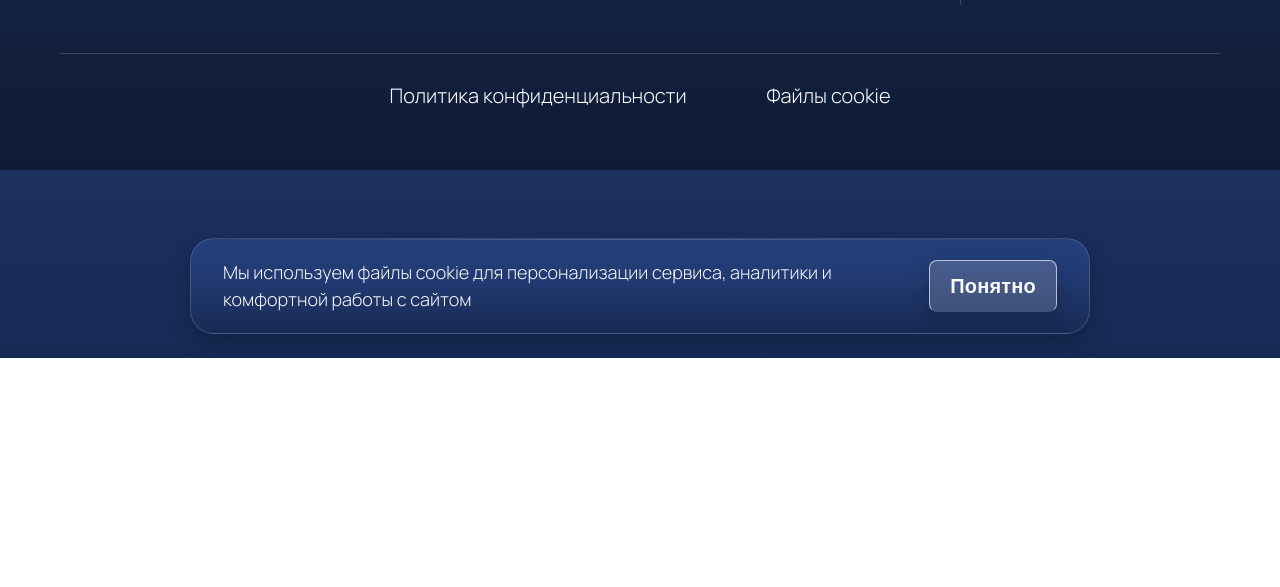
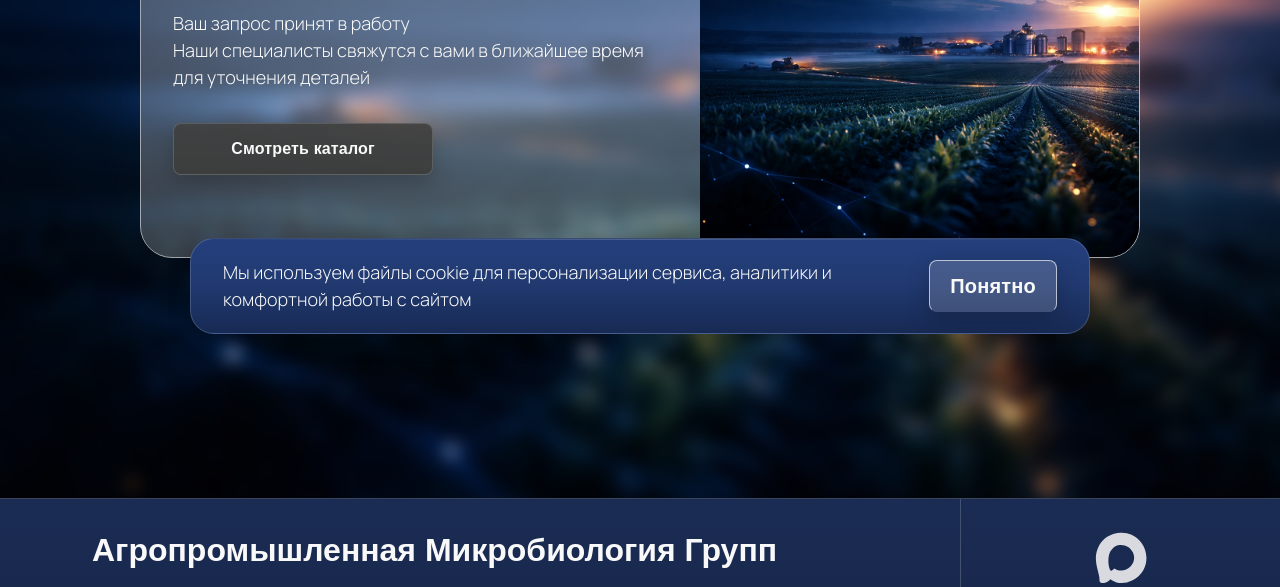
Before and after one commit to Alexandr-Gorin/am-group-website, a website built with Vite: page src/pages/feedback.html in a window 1280 px wide. Shown: the part 442-1029 px from the top of the page. Before the commit the page ends 800 px from the top, so only its background shows below. Built offline with nearby package versions, Linux system fonts and the light colour scheme; a web font is replaced by a local one.

Commit message:
feat(feedback): implement feedback.html thank you page
- create src/pages/feedback.html with full page content
- create src/css/components/feedback.css
- blurred background image + sharp image on right side of glass card
- glass card with title, description, button Смотреть каталог
- button links to catalog.html
- fix image overflow: parent wrapper overflow hidden, object-fit cover
- mobile: side image hidden, only blurred background + glass card
- responsive layout for mobile, tablet-v, tablet-h, desktop

```diff
--- /dev/null
+++ b/src/css/components/feedback.css
@@ -0,0 +1,158 @@
+/* ============================================
+   FEEDBACK — Thank You Page
+   ============================================ */
+
+.feedback {
+  position: relative;
+  width: 100%;
+  min-height: 100vh;
+  display: flex;
+  align-items: center;
+  justify-content: center;
+  padding: 0 20px 80px;
+  overflow: hidden;
+}
+
+/* Blurred full-section background */
+.feedback__bg {
+  position: absolute;
+  inset: 0;
+  filter: blur(7.5px);
+  transform: scale(1.1);
+  z-index: 0;
+}
+
+.feedback__bg-img {
+  display: block;
+  width: 100%;
+  height: 100%;
+  object-fit: cover;
+  pointer-events: none;
+}
+
+/* Outer container — flex row, clips both children to rounded corners */
+.feedback__center {
+  position: relative;
+  z-index: 1;
+  display: flex;
+  overflow: hidden;
+  border-radius: 32px;
+  border: 1px solid var(--color-glass-strong-stroke);
+  /* Mobile: size is driven by the card's content */
+  width: 100%;
+  max-width: 301px;
+}
+
+/* Glass content card — left flex item */
+.feedback__card {
+  flex: 0 0 auto;
+  width: 100%;
+  padding: 24px 20px;
+  background: var(--color-glass-card-strong);
+  display: flex;
+  flex-direction: column;
+  align-items: center;
+  justify-content: center;
+  gap: 16px;
+}
+
+.feedback__title {
+  font-size: var(--font-size-h1);
+  line-height: 1;
+  letter-spacing: 0.01em;
+  width: 100%;
+}
+
+.feedback__desc {
+  font-size: var(--font-size-body-l);
+  line-height: 1.5;
+  width: 100%;
+}
+
+.feedback__desc p {
+  margin: 0;
+}
+
+/* Button full width on mobile */
+.feedback__card .button--secondary {
+  width: 100%;
+}
+
+/* Sharp image — right flex item, hidden on mobile */
+.feedback__image-wrap {
+  display: none;
+  flex: 1 0 0;
+  overflow: hidden;
+  min-width: 0;
+}
+
+.feedback__image {
+  display: block;
+  width: 100%;
+  height: 100%;
+  object-fit: cover;
+}
+
+/* ============================================
+   TABLET-V: 660px+
+   ============================================ */
+
+@media (min-width: 660px) {
+  .feedback__center {
+    max-width: 620px;
+    height: 296px;
+  }
+
+  .feedback__card {
+    width: 367px;
+    padding: 24px 20px;
+    gap: 24px;
+    align-items: flex-start;
+  }
+
+  .feedback__card .button--secondary {
+    width: 260px;
+  }
+
+  .feedback__image-wrap {
+    display: block;
+  }
+}
+
+/* ============================================
+   TABLET-H: 940px+
+   ============================================ */
+
+@media (min-width: 940px) {
+  .feedback {
+    padding-left: 0;
+    padding-right: 0;
+  }
+
+  .feedback__center {
+    max-width: none;
+    width: 100%;
+    height: 400px;
+  }
+
+  .feedback__card {
+    width: 460px;
+    padding: 32px;
+    gap: 32px;
+  }
+}
+
+/* ============================================
+   DESKTOP: 1024px+
+   ============================================ */
+
+@media (min-width: 1024px) {
+  .feedback__center {
+    width: calc(100% - 280px);
+    max-width: 1160px;
+  }
+
+  .feedback__card {
+    width: 559px;
+  }
+}
--- a/src/css/global.css
+++ b/src/css/global.css
@@ -27,7 +27,6 @@ body {
 }
 
 main {
-  padding-top: 20px;
   background: var(--gradient-bloom);
   background-repeat: no-repeat;
   background-size: 100% 100%;
--- a/src/pages/feedback.html
+++ b/src/pages/feedback.html
@@ -5,10 +5,10 @@
     <meta name="viewport" content="width=device-width, initial-scale=1.0" />
     <meta
       name="description"
-      content="Агропромышленная Микробиология Групп — микробиологические решения для животноводства и растениеводства"
+      content="Ваша заявка принята. Наши специалисты свяжутся с вами в ближайшее время."
     />
     <link rel="icon" type="image/svg+xml" href="/favicon.svg" />
-    <title>АМ ГРУПП — Микробиологические решения</title>
+    <title>Заявка отправлена — АМ Групп</title>
 
     <!-- CSS -->
     <link rel="stylesheet" href="/src/css/reset.css" />
@@ -32,6 +32,7 @@
     <link rel="stylesheet" href="/src/css/components/news-section.css" />
     <link rel="stylesheet" href="/src/css/components/footer.css" />
     <link rel="stylesheet" href="/src/css/components/cookie-banner.css" />
+    <link rel="stylesheet" href="/src/css/components/feedback.css" />
   </head>
   <body>
     <div class="wrapper">
@@ -88,7 +89,40 @@
         </div>
       </div>
       <!-- Main -->
-      <main class="main"></main>
+      <main class="main">
+        <section class="feedback">
+          <!-- Blurred background -->
+          <div class="feedback__bg" aria-hidden="true">
+            <img
+              src="/src/assets/images/Feedback/Image-Banner.jpg"
+              alt=""
+              class="feedback__bg-img"
+            />
+          </div>
+
+          <!-- Center card container -->
+          <div class="feedback__center">
+            <!-- Glass content card (left) -->
+            <div class="feedback__card">
+              <h1 class="feedback__title">Заявка отправлена</h1>
+              <div class="feedback__desc">
+                <p>Ваш запрос принят в работу</p>
+                <p>Наши специалисты свяжутся с вами в ближайшее время для уточнения деталей</p>
+              </div>
+              <a href="catalog.html" class="button button--secondary">Смотреть каталог</a>
+            </div>
+
+            <!-- Sharp image (right, hidden on mobile) -->
+            <div class="feedback__image-wrap" aria-hidden="true">
+              <img
+                src="/src/assets/images/Feedback/Image-Banner.jpg"
+                alt=""
+                class="feedback__image"
+              />
+            </div>
+          </div>
+        </section>
+      </main>
 
       <!-- Footer -->
       <footer class="footer">
```
Also changed, not shown: src/assets/images/Error 404/Image-404.jpg (added), src/assets/images/Feedback/Image-Banner.jpg (added).
